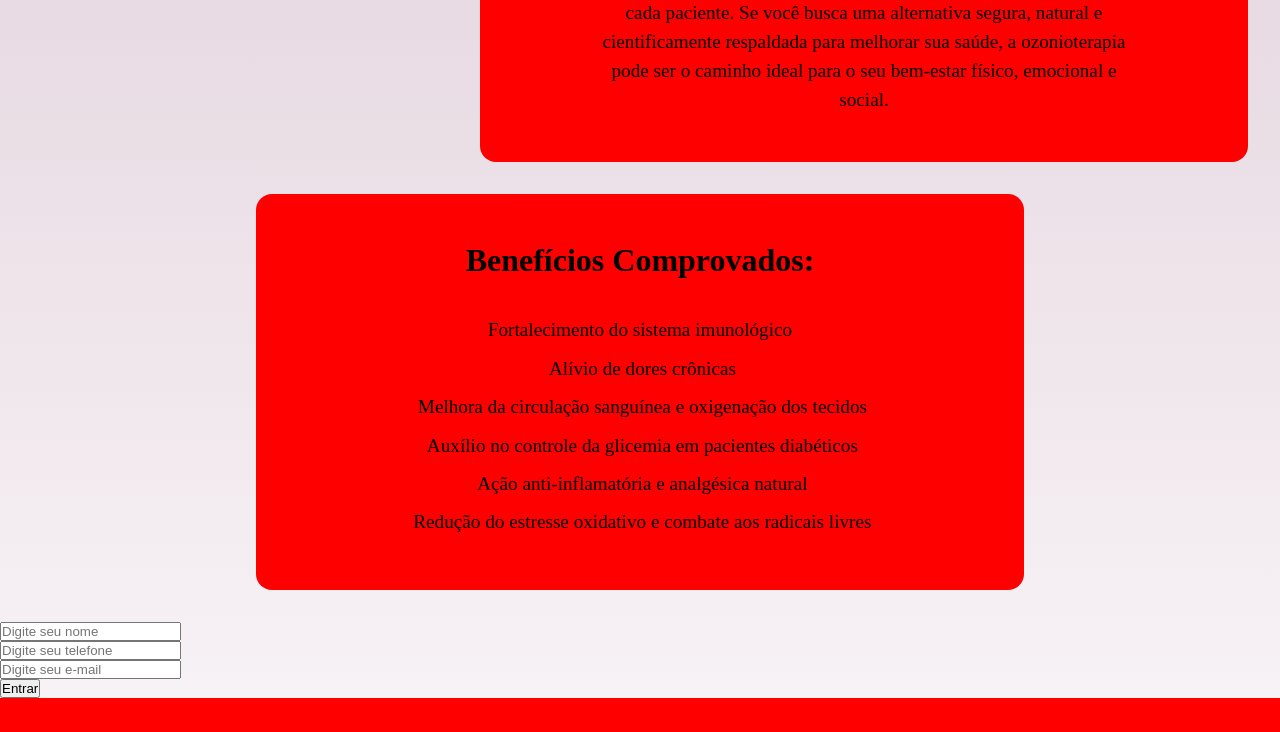
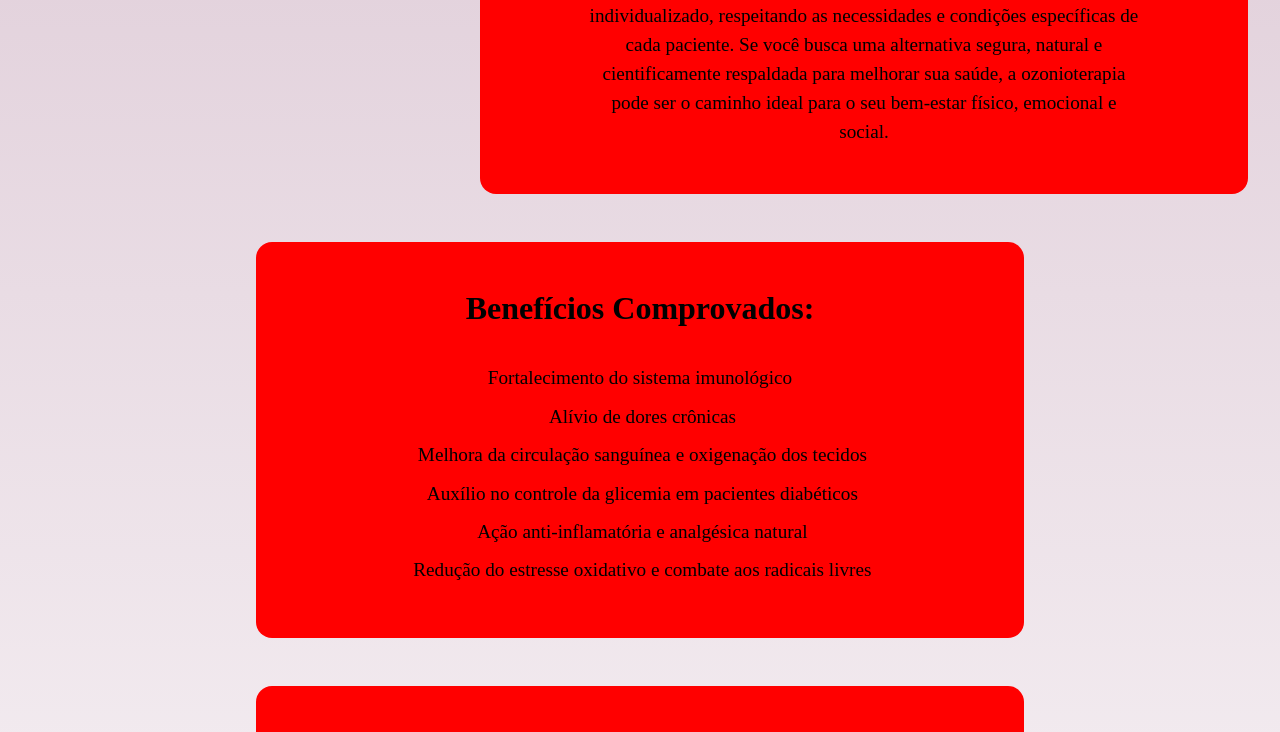
Before and after one commit to Ikejiri-1/landing-page-react, a React (Vite) app: page / in a window 1280 px wide. Shown: the part 2000-2732 px from the top of the page. Built offline with nearby package versions, Linux system fonts and the light colour scheme.

Commit message:
adição e estilização do form

```diff
--- a/src/components/Cards/Cards.css
+++ b/src/components/Cards/Cards.css
@@ -19,8 +19,9 @@
 }
 
 .card-1,
-.card-4 {
-  margin: 2em auto;
+.card-4,
+.card-5 {
+  margin: 3em auto;
 }
 .card-3,
 .card-6 {
@@ -41,8 +42,15 @@
   line-height: 200%;
 }
 
-.card-5,
-.card-6 {
+.card-5 {
+  display: grid;
+  grid-template-columns: 1fr 1fr;
+  align-items: center;
+  padding-left: 5em;
+}
+
+.card-6,
+.card-7 {
   display: flex;
   flex-direction: row;
 }
--- a/src/components/Cards/index.tsx
+++ b/src/components/Cards/index.tsx
@@ -8,6 +8,7 @@ interface CardData {
   className?: string;
   strongText?: string;
   assign?: string;
+  children?: React.ReactNode;
 }
 
 interface CardsProps {
@@ -23,6 +24,7 @@ export function Cards({ cards }: CardsProps) {
             {card.image && (
               <img src={card.image} className="img-card" alt={card.title} />
             )}
+
             <div>
               <h2 className="card-title">{card.title}</h2>
               <p className={`card-text ${card.className || ""}`}>{card.text}</p>
@@ -33,6 +35,7 @@ export function Cards({ cards }: CardsProps) {
               )}
               {card.assign && <p className="assign">{card.assign}</p>}
             </div>
+            {card.children}
           </li>
         ))}
       </ul>
--- /dev/null
+++ b/src/components/Form/Form.css
@@ -0,0 +1,25 @@
+.form-container {
+  display: flex;
+  flex-direction: column;
+  gap: 1em;
+  margin: 2em auto;
+}
+.form-container input {
+  padding: 0.5em;
+  border-radius: 0.5em;
+  border: 2px solid #ccc;
+  font-size: 1em;
+}
+.form-container input::placeholder {
+  color: red;
+}
+.form-container button {
+  padding: 0.7em;
+  border-radius: 0.5em;
+  border: 2px solid #ccc;
+  cursor: pointer;
+}
+.form-container button:hover {
+  background-color: black;
+  color: #ccc;
+}
--- a/src/components/Form/index.tsx
+++ b/src/components/Form/index.tsx
@@ -1,6 +1,6 @@
 import { Formik } from "formik";
 import * as Yup from "yup";
-
+import "./Form.css";
 interface FormValues {
   username: string;
   tel: string;
@@ -40,7 +40,7 @@ export function Form() {
         handleSubmit,
         isSubmitting,
       }) => (
-        <form onSubmit={handleSubmit}>
+        <form className="form-container" onSubmit={handleSubmit}>
           <div>
             <input
               type="text"
--- a/src/pages/AboutMe/index.tsx
+++ b/src/pages/AboutMe/index.tsx
@@ -3,14 +3,14 @@ import aboutMeImg from "/src/assets/img/perfil_2.png";
 import imgDoutora from "/src/assets/img/perfil_1.png";
 const cards = [
   {
-    id: 5,
+    id: 6,
     title: "Sobre Mim",
     text: "Me chamo Natália de Jesus, sou enfermeira, com especialização em Obstetrícia e Ginecologia pela renomada Faculdade Albert Einstein, além de formações em Estética Avançada e Ozonioterapia. Minha missão é promover um cuidado que vá além do tratamento clínico, um cuidado que acolhe, previne, trata e transforma. Acredito que a verdadeira saúde está no equilíbrio entre corpo, mente e emoções. Por isso, meu trabalho é pautado no compromisso com a vida, com o bem-estar e com o olhar humano para cada paciente. Atuo com responsabilidade, ética e escuta ativa, entendendo que cada pessoa carrega uma história única que merece ser respeitada e valorizada. Mais do que cuidar de sintomas, escolhi me dedicar a um atendimento que promove saúde com consciência, leveza e empatia. E é justamente essa essência que busco refletir em cada atendimento que realizo.",
     image: aboutMeImg,
     className: "about-me",
   },
   {
-    id: 6,
+    id: 7,
     title: "Ozonioterapia",
     text: "Sou enfermeira, especialista em Obstetrícia e Ginecologia pela Faculdade Albert Einstein, além de Estética Avançada e Ozonioterapia. Atuo com compromisso e responsabilidade, pois acredito que o cuidado vai além de tratar sintomas — é sobre prevenir, promover a saúde e enxergar o paciente de forma integral, considerando seu bem-estar físico, emocional e social.",
     strongText:
--- a/src/pages/Home/index.tsx
+++ b/src/pages/Home/index.tsx
@@ -28,6 +28,13 @@ const cardsContent = [
     text: "Fortalecimento do sistema imunológico\n Alívio de dores crônicas\n Melhora da circulação sanguínea e oxigenação dos tecidos\n Auxílio no controle da glicemia em pacientes diabéticos\n Ação anti-inflamatória e analgésica natural\n Redução do estresse oxidativo e combate aos radicais livres",
     className: "multiline-text",
   },
+  {
+    id: 5,
+    title:
+      "Agende uma consulta e descubra como a ozonioterapia pode transformar sua vida!",
+    text: "",
+    children: <Form />,
+  },
 ];
 
 export function Home() {
@@ -56,9 +63,6 @@ export function Home() {
         <div className="cards-container">
           <Cards cards={cardsContent}></Cards>
         </div>
-        <div className="form-container">
-          <Form></Form>
-        </div>
       </main>
     </>
   );
```
